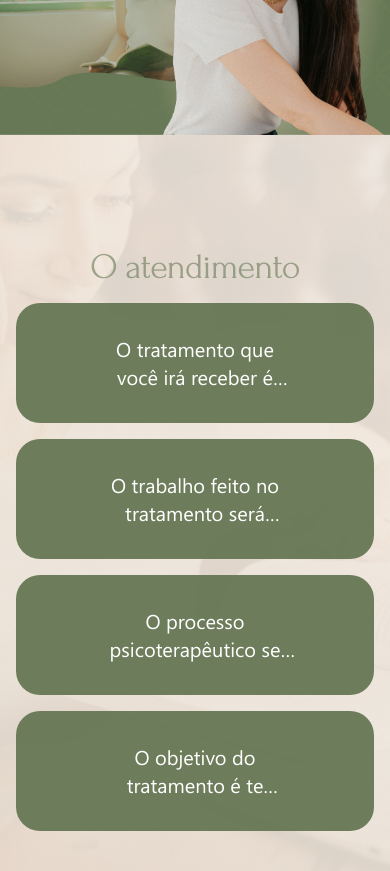
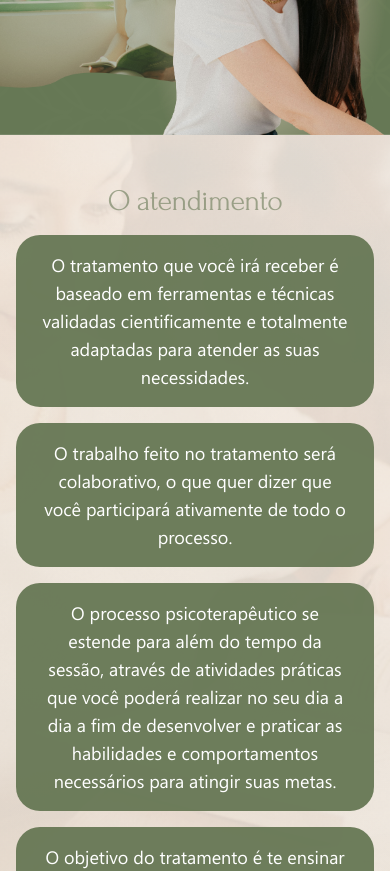
Before and after one commit to rafaeelricco/leticia-psi-lp, a Next.js app: page / in a window 390 px wide. Shown: the part 1440-2311 px from the top of the page. Built offline with nearby package versions, Linux system fonts and the light colour scheme.

Commit message:
refactor: update services section in home page component

```diff
--- a/src/features/home/components/services.tsx
+++ b/src/features/home/components/services.tsx
@@ -1,35 +1,36 @@
 import { ServicesBackground } from '@/src/components/icons/services'
+
 import React from 'react'
 
 export const Services: React.FC = () => {
    return (
       <React.Fragment>
-         <div className="relative overflow-hidden w-full py-28">
-            <div className="flex flex-col items-center justify-center gap-4 container">
-               <h1 className="text-4xl text-center md:text-left text-green font-thin font-forum tracking-tight">
+         <div className="relative overflow-hidden w-full py-12 md:py-20 lg:py-28">
+            <div className="flex flex-col items-center justify-center gap-4 container px-4 lg:px-0">
+               <h1 className="text-3xl md:text-3xl lg:text-4xl text-center text-green font-thin font-forum tracking-tight">
                   O atendimento
                </h1>
-               <div className="bg-green/95 w-full h-full rounded-3xl py-8 px-20 min-h-[120px]">
-                  <p className="text-xl font-medium text-gray-paragraph text-center text-white font-gadugi line-clamp-2">
+               <div className="bg-green/95 w-full h-full rounded-3xl py-4 md:py-6 lg:py-8 px-6 md:px-12 lg:px-20 min-h-[120px]">
+                  <p className="text-lg md:text-lg lg:text-xl font-medium text-center text-white font-gadugi line-clamp-none md:line-clamp-none lg:line-clamp-2">
                      O tratamento que você irá receber é baseado em ferramentas e técnicas validadas cientificamente e
                      totalmente adaptadas para atender as suas necessidades.
                   </p>
                </div>
-               <div className="bg-green/95 w-full h-full rounded-3xl py-8 px-20 min-h-[120px]">
-                  <p className="text-xl font-medium text-gray-paragraph text-center text-white font-gadugi line-clamp-2">
+               <div className="bg-green/95 w-full h-full rounded-3xl py-4 md:py-6 lg:py-8 px-6 md:px-12 lg:px-20 min-h-[120px]">
+                  <p className="text-lg md:text-lg lg:text-xl font-medium text-center text-white font-gadugi line-clamp-none md:line-clamp-none lg:line-clamp-2">
                      O trabalho feito no tratamento será colaborativo, o que quer dizer que você participará ativamente
                      de todo o processo.
                   </p>
                </div>
-               <div className="bg-green/95 w-full h-full rounded-3xl py-8 px-20 min-h-[120px]">
-                  <p className="text-xl font-medium text-gray-paragraph text-center text-white font-gadugi line-clamp-2">
+               <div className="bg-green/95 w-full h-full rounded-3xl py-4 md:py-6 lg:py-8 px-6 md:px-12 lg:px-20 min-h-[120px]">
+                  <p className="text-lg md:text-lg lg:text-xl font-medium text-center text-white font-gadugi line-clamp-none md:line-clamp-none lg:line-clamp-2">
                      O processo psicoterapêutico se estende para além do tempo da sessão, através de atividades práticas
                      que você poderá realizar no seu dia a dia a fim de desenvolver e praticar as habilidades e
                      comportamentos necessários para atingir suas metas.
                   </p>
                </div>
-               <div className="bg-green/95 w-full h-full rounded-3xl py-8 px-20 min-h-[120px]">
-                  <p className="text-xl font-medium text-gray-paragraph text-center text-white font-gadugi line-clamp-2">
+               <div className="bg-green/95 w-full h-full rounded-3xl py-4 md:py-6 lg:py-8 px-6 md:px-12 lg:px-20 min-h-[120px]">
+                  <p className="text-lg md:text-lg lg:text-xl font-medium text-center text-white font-gadugi line-clamp-none md:line-clamp-none lg:line-clamp-2">
                      O objetivo do tratamento é te ensinar estratégias e te dar ferramentas para que você tenha
                      autonomia para manejar as suas emoções e resolver os seus problemas de forma efetiva.
                   </p>
```
